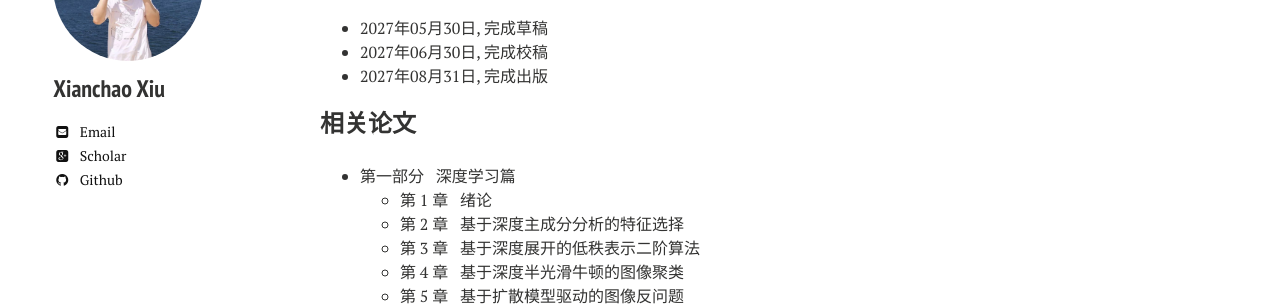
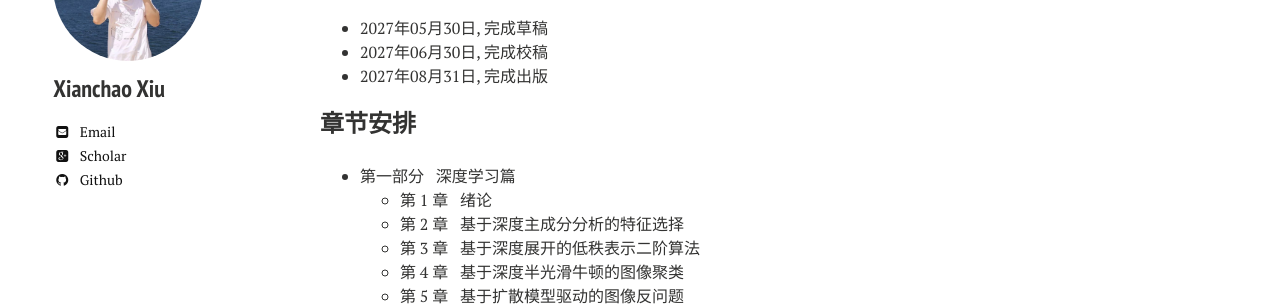
Before and after one commit to xianchaoxiu/xianchaoxiu.github.io, a Jekyll site: the page built from chinese/books/L2O/index.md, in a window 1280 px wide. Shown: the part 161-467 px from the top of the page. Built offline with Jekyll 4.4.1, drawn with Linux system fonts in a browser that asks for light colours; nearby versions of some CDN libraries.

Commit message:
Update index.md

```diff
--- a/chinese/books/L2O/index.md
+++ b/chinese/books/L2O/index.md
@@ -11,7 +11,7 @@ share: false
 * 2027年08月31日, 完成出版<br>
 
 
-### 相关论文
+### 章节安排
 * 第一部分 &nbsp;  深度学习篇 <br>
   * 第 1 章 &nbsp;  绪论 <br>
   * 第 2 章 &nbsp;  基于深度主成分分析的特征选择 <br>
```
